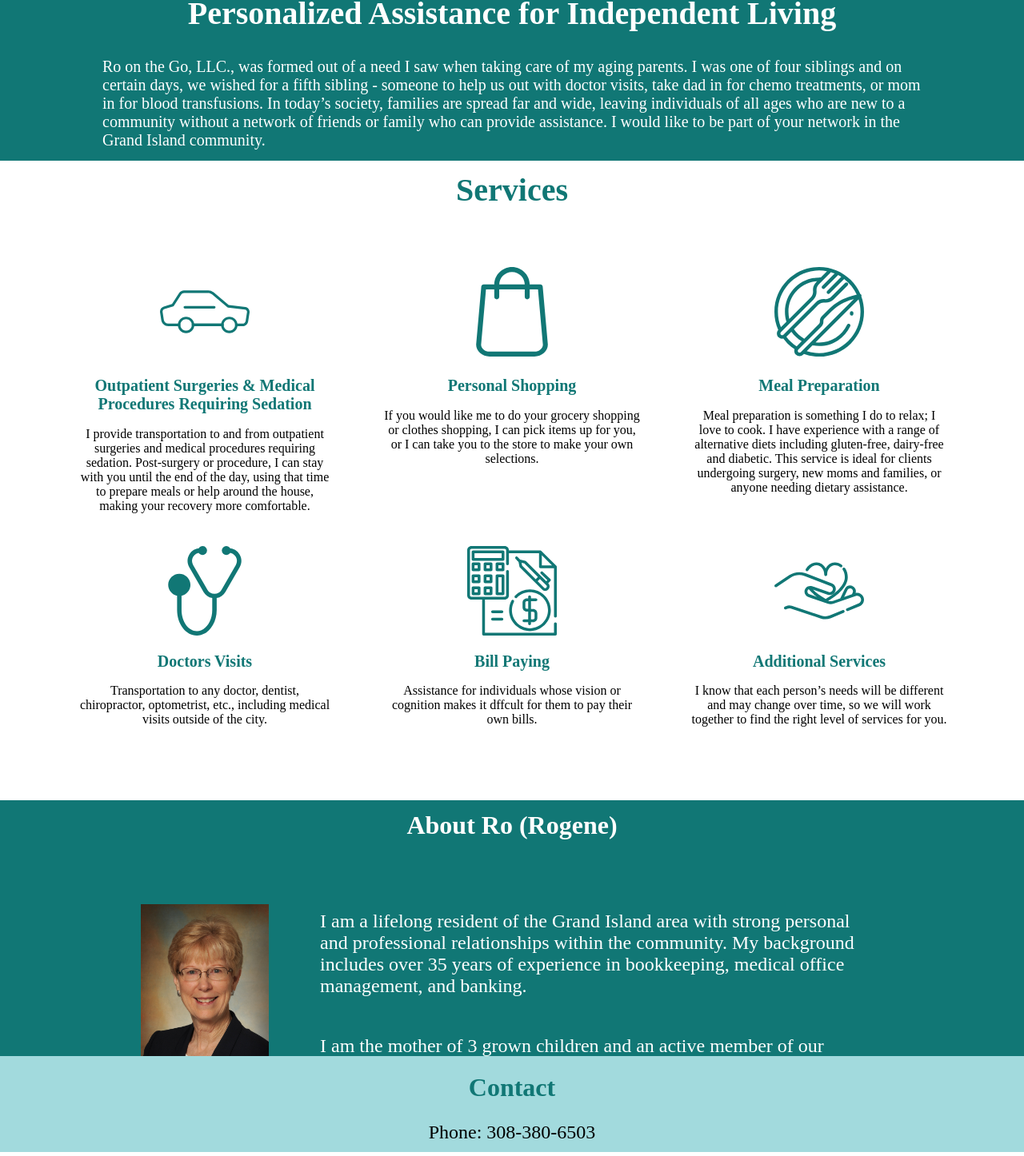
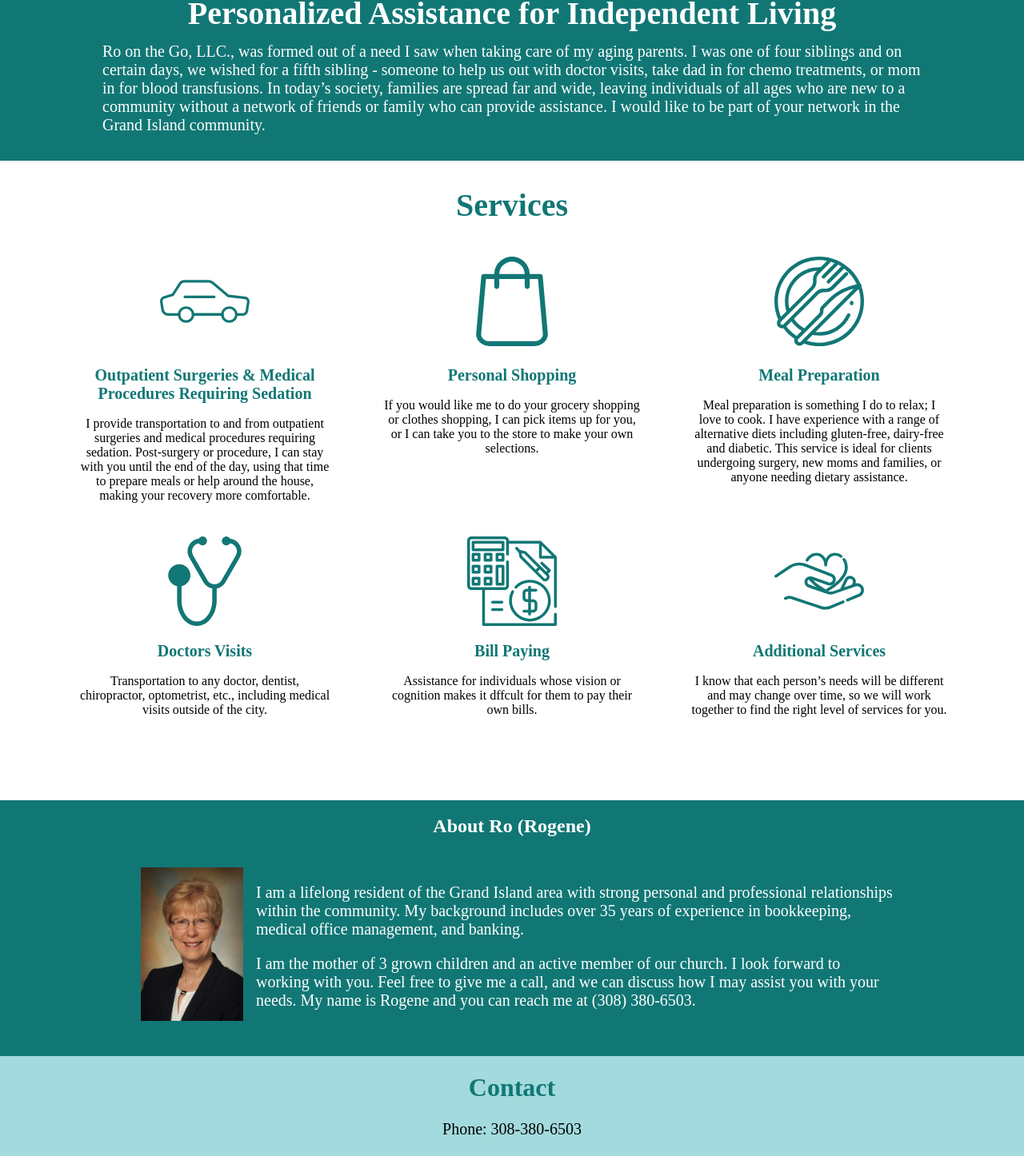
Before and after one commit to alexasparks/ro-onthego.com, a React (Create React App) app: page / in a window 1280 px wide. Shown: the part 199-1645 px from the top of the page at 80% size. Built offline with nearby package versions, Linux system fonts and the light colour scheme; a web font is replaced by a local one.

Commit message:
responsive for large screens

```diff
--- a/src/css/about.css
+++ b/src/css/about.css
@@ -3,31 +3,31 @@
     height: 40vh;
     background-color: #117775;
     display: flex;
-    flex-direction: column;
+    /* flex-direction: column; */
+    flex-flow: row wrap;
   }
 
   .about-page .heading {
     color: white;
-    font-size: 2em;
+    font-size: 150%;
+    margin: 1.5% auto auto auto;
   }
 
   .about-ro {
     display: flex;
     width: 75vw;
-    margin: 0 auto;
+    margin: 2.5% auto;
   }
 
   .about-ro img {
-    height: 15em;
+    height: 12rem;
+    margin: 0 1em;
   }
 
   .about-ro-content {
-    display: flex;
-    flex-direction: column;
     color: white;
-    font-size: 1.5em;
+    font-size: 125%;
     text-align: left;
-    margin: auto;
-    padding: 0 2em;
+    /* margin: 0 auto; */
   }
 }
--- a/src/css/businessOverview.css
+++ b/src/css/businessOverview.css
@@ -10,14 +10,15 @@
   .bus-overview h1 {
     /* margin: 1em auto 1em auto; */
     /* margin: 2.5% auto 2.5% auto; */
-    margin: 2.5% auto auto auto;
+    margin-top: 2.5%;
+    margin-bottom: 0%;
     font-size: 250%;
   }
 
   .bus-overview p {
     font-size: 125%;
     width: 80%;
-    margin: 2.5% auto 5% auto;
+    margin: 1% auto 2.5% auto;
     text-align: left;
   }
 }
--- a/src/css/contact.css
+++ b/src/css/contact.css
@@ -1,13 +1,13 @@
 @media screen and (min-width: 1224px){
   .contact-page {
-    height: 15vh;
+    height: 20vh;
     /* height: 65vh; */
     background-color: #A2DADD;
     color: #117775;
   }
 
   .contact-page p {
-    font-size: 1.5em;
+    font-size: 125%;
     color: black;
   }
 }
--- a/src/css/services.css
+++ b/src/css/services.css
@@ -11,7 +11,7 @@
 
   .heading {
     width: 100vw;
-    margin: 1% auto 5% auto;
+    margin: 2.5% auto auto auto;
     font-size: 250%;
     color: #117775;
   }
@@ -23,7 +23,7 @@
     width: 100%;
     flex-flow: row wrap;
     justify-content: center;
-    margin: 0 auto;
+    margin: 2.5% auto;
   }
 
   .column-item {
```
